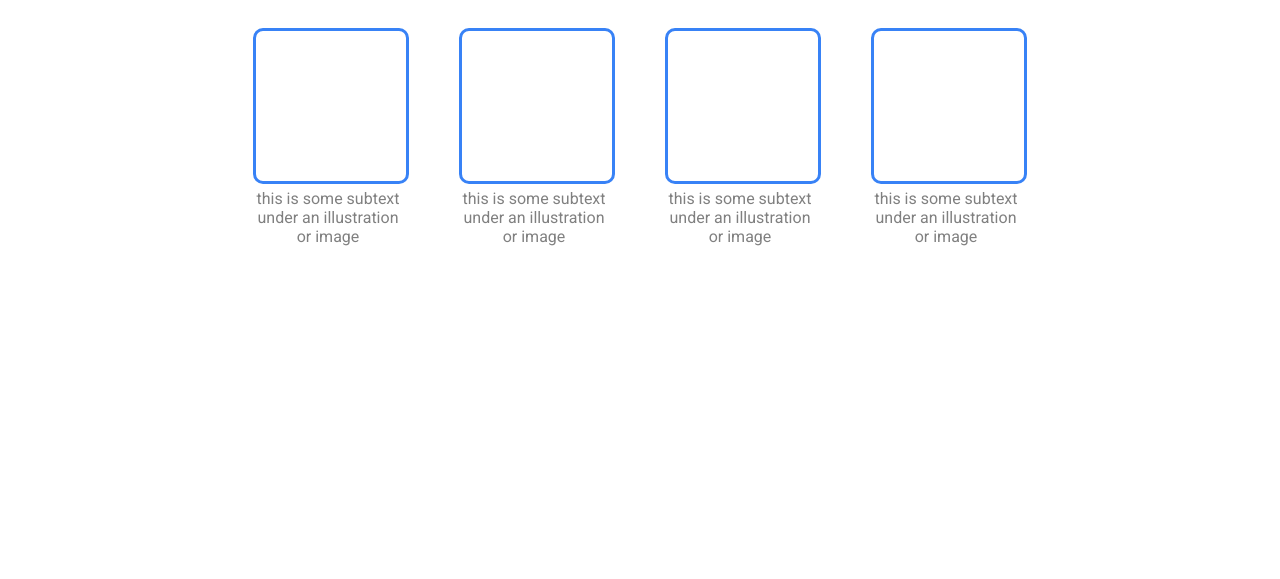
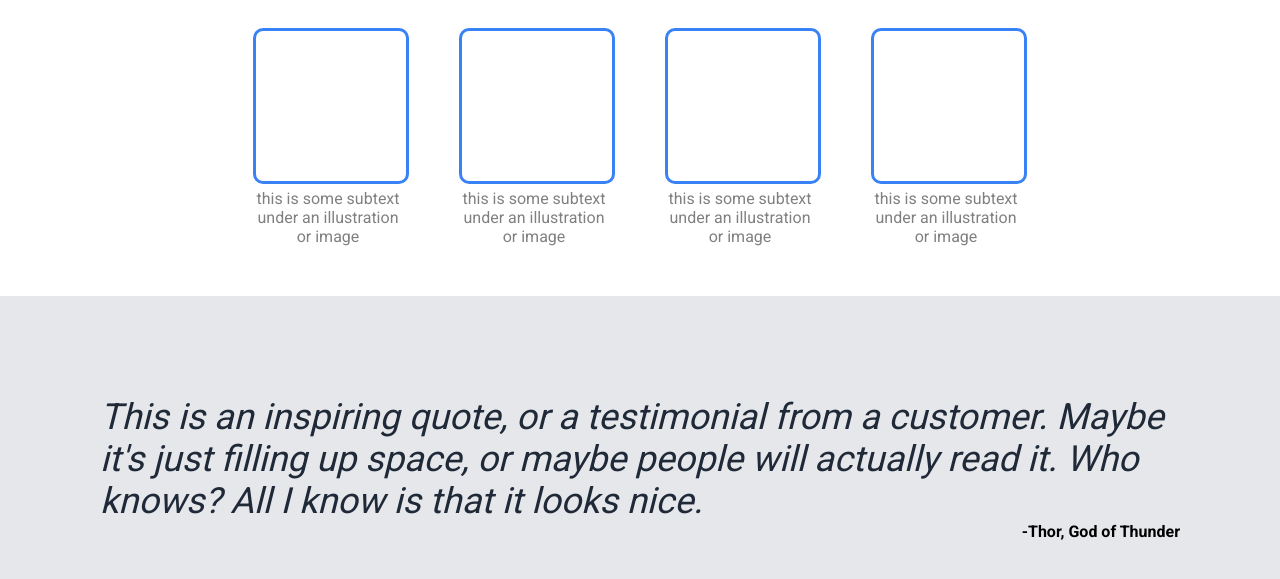
Before and after one commit to rizk-o/landing-page, a plain HTML site: page index.html in a window 1280 px wide. Shown: the part 513-1092 px from the top of the page. Before the commit the page ends 800 px from the top, so only its background shows below. Drawn offline with Linux system fonts and the light colour scheme.

Commit message:
Add testimonial section

```diff
--- a/index.html
+++ b/index.html
@@ -7,6 +7,7 @@
     </head>
 
     <body>
+
         <div class="header">
             <ul class="logo">
                 <li>Header Logo</li>
@@ -30,37 +31,42 @@
 
         <div class="second-section">
             <div class="info-title">Some random information.</div>
-
         <div class="info-row">
             <div class="info-container">
                 <div class="illustration"> </div>
                 <div class="text">this is some subtext under an illustration or image</div>
             </div>
-
             <div class="info-container">
                 <div class="illustration"> </div>
                 <div class="text">this is some subtext under an illustration or image</div>
             </div>
-
             <div class="info-container">
                 <div class="illustration"> </div>
                 <div class="text">this is some subtext under an illustration or image</div>
             </div>
-
             <div class="info-container">
                 <div class="illustration"> </div>
                 <div class="text">this is some subtext under an illustration or image</div>
             </div>
+        </div>
 
 
-        </div>
+            <div class="testimonial-container">
+                <div class="quote"><em>This is an inspiring quote, or a testimonial from a customer.
+                      Maybe it's just filling up space, or maybe people will actually read it. Who
+                      knows? All I know is that it looks nice. </em> </div>
+
+                <div class="author">-Thor, God of Thunder</div>
+
+            </div>
 
 
 
 
 
 
-        </div>
+
+
 
     </body>
 </html>
--- a/style.css
+++ b/style.css
@@ -1,9 +1,10 @@
 @import url('https://fonts.googleapis.com/css2?family=Roboto:wght@400;700&display=swap');
 
 body {
-  height: 100vh;
+ height: 100vh;
+ overflow: auto;
   margin: 0;
-  overflow: hidden;
+
   font-family: Roboto, sans-serif;
 
   display:flex;
@@ -134,4 +135,32 @@ button {
     display: flex;
     justify-content: center;
     gap:50px ;
+    padding-bottom: 50px;
 }
+
+.testimonial-container {
+    display: flex;
+    flex-direction: column;
+    background-color:#E5E7EB;
+    padding: 100px;
+
+
+}
+
+.quote {
+    font-size: 36px;
+    color: #1F2937;
+    font-weight: lighter;
+
+    display: flex;
+    flex-wrap: wrap;
+    justify-content: flex-start;
+
+}
+
+.author {
+    font-weight: bold;
+    display: flex;
+    justify-content: flex-end;
+
+}
```
